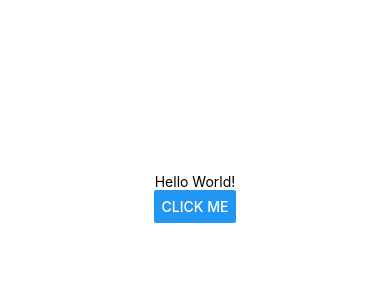
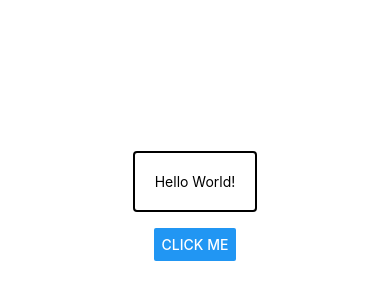
Before and after one commit to matheuskieling/GoalApp, a React Native app: screen / in a window 390 px wide. Shown: the part 224-524 px from the top of the page. Built offline with nearby package versions, Linux system fonts and the light colour scheme.

Commit message:
feat: aula 2

```diff
--- a/App.js
+++ b/App.js
@@ -1,9 +1,13 @@
-import {Button, StyleSheet, Text, View} from 'react-native';
+import { Button, StyleSheet, Text, View } from "react-native";
 
 export default function App() {
   return (
     <View style={styles.container}>
-      <Text>Hello World!</Text>
+      <Text
+        style={styles.textWithBorder}
+      >
+        Hello World!
+      </Text>
       <Button title={"Click me"} />
     </View>
   );
@@ -12,8 +16,16 @@
 const styles = StyleSheet.create({
   container: {
     flex: 1,
-    backgroundColor: '#fff',
-    alignItems: 'center',
-    justifyContent: 'center',
+    backgroundColor: "#fff",
+    alignItems: "center",
+    justifyContent: "center",
   },
+  textWithBorder: {
+    padding: 20,
+    margin: 16,
+    borderStyle: "solid",
+    borderColor: "black",
+    borderWidth: 2,
+    borderRadius: 4,
+  }
 });
```
